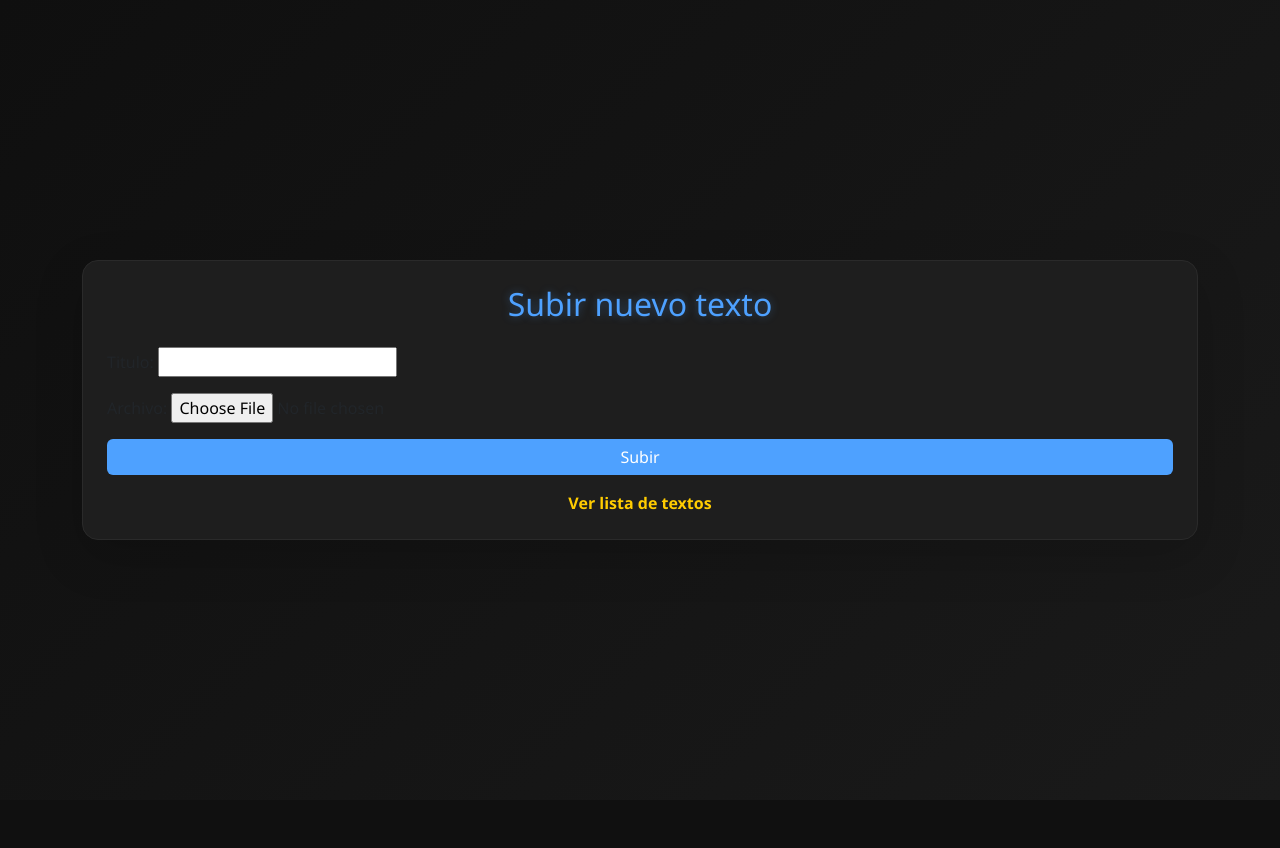
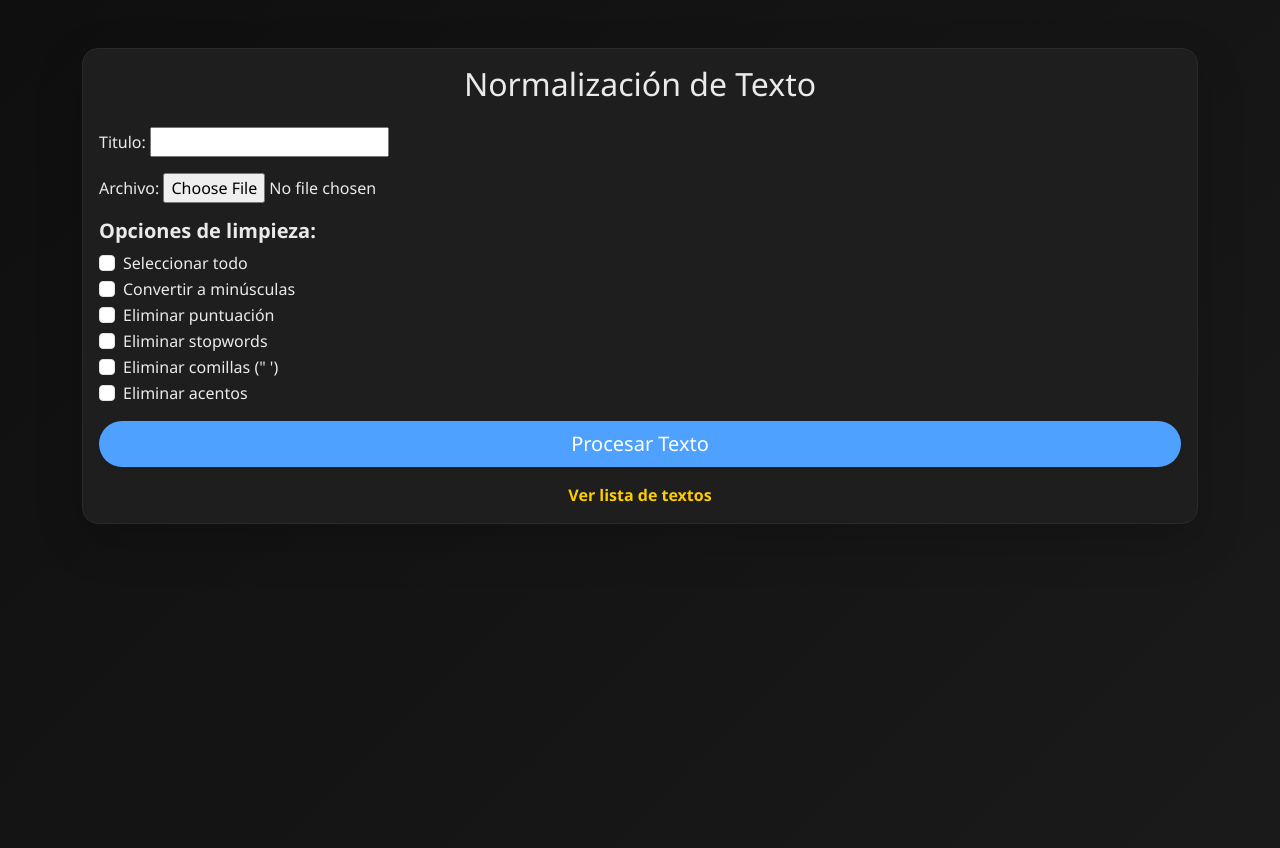
Before and after one commit to Montse175/Sistema_pln_histograma, a Django app: page /subir/ in a window 1280 px wide. Before the commit the page ends 540 px from the top, so only its background shows below. Run offline with Django 5.2, Linux system fonts and the light colour scheme.

Commit message:
feat: Implementar funcionalidades de normalización de texto Se agregaron nuevas funcionalidades al sistema para mejorar el preprocesamiento de texto. Instalación de nltk, README actualizado Cambios realizados: - Normalización de texto:   - Conversión a minúsculas.   - Eliminación de símbolos de puntuación.   - Eliminación de stopwords en español.
B

```diff
--- a/analisis/models.py
+++ b/analisis/models.py
@@ -1,12 +1,15 @@
 from django.db import models
 
-# Create your models here.
+# Create your models here
 
+from django.db import models
 
 class TextoAnalizado(models.Model):
     titulo = models.CharField(max_length=200)
     archivo = models.FileField(upload_to='textos/')
+    texto_original = models.TextField(blank=True, null=True)
+    texto_procesado = models.TextField(blank=True, null=True)
     fecha_subida = models.DateTimeField(auto_now_add=True)
 
     def __str__(self):
-        return self.titulo
+        return f"Texto {self.id} - {self.fecha_subida}"
--- /dev/null
+++ b/analisis/static/analisis/css/subir.css
@@ -0,0 +1,32 @@
+body {
+    font-family: 'Segoe UI', Tahoma, Geneva, Verdana, sans-serif;
+    background: linear-gradient(135deg, #0f0f0f, #1a1a1a);
+    color: #eaeaea;
+    min-height: 100vh;
+}
+
+.card {
+    border-radius: 1rem;
+    background: #1e1e1e;
+    border: 1px solid #2a2a2a;
+    color: #eaeaea;
+}
+
+.btn-primary {
+    background-color: #4ea1ff;
+    border: none;
+}
+
+.btn-primary:hover {
+    background-color: #357edd;
+}
+
+a.texto-link {
+    color: #ffcc00;
+    font-weight: bold;
+    text-decoration: none;
+}
+
+a.texto-link:hover {
+    color: #ffe066;
+}
--- /dev/null
+++ b/analisis/static/analisis/js/opcionesSubir.js
@@ -0,0 +1,10 @@
+document.addEventListener("DOMContentLoaded", function () {
+    const selectAll = document.getElementById("select_all");
+    const checkboxes = document.querySelectorAll("input[name='opciones']");
+
+    if (selectAll) {
+        selectAll.addEventListener("change", function () {
+            checkboxes.forEach(cb => cb.checked = this.checked);
+        });
+    }
+});
--- a/analisis/templates/analisis/subir.html
+++ b/analisis/templates/analisis/subir.html
@@ -1,69 +1,105 @@
+{% load static %}
 <!DOCTYPE html>
 <html lang="es">
 <head>
     <meta charset="UTF-8">
-    <title>Subir texto</title>
-    <!-- Bootstrap CDN -->
-    <link href="https://cdn.jsdelivr.net/npm/bootstrap@5.3.0/dist/css/bootstrap.min.css" rel="stylesheet">
-    <style>
-        body {
-            background: linear-gradient(135deg, #0f0f0f, #1a1a1a);
-            min-height: 100vh;
-            display: flex;
-            justify-content: center;
-            align-items: center;
-            color: #eaeaea;
-            font-family: 'Segoe UI', Tahoma, Geneva, Verdana, sans-serif;
-        }
-        .card {
-            border-radius: 1rem;
-            box-shadow: 0 10px 24px rgba(0,0,0,0.6);
-            background: #1e1e1e;
-            border: 1px solid #2a2a2a;
-        }
-        .btn-morado {
-            /* ahora azul para combinar con el histograma */
-            background-color: #4ea1ff;
-            color: #fff;
-            border: none;
-        }
-        .btn-morado:hover {
-            background-color: #357edd;
-            color: #fff;
-        }
-        a {
-            text-decoration: none;
-        }
-        a.texto-link {
-            /* acento amarillo como en el histograma */
-            color: #ffcc00;
-            font-weight: bold;
-        }
-        a.texto-link:hover {
-            color: #ffe066;
-        }
-        h2.text-primary {
-            /* reemplaza el azul bootstrap por un azul fijo */
-            color: #4ea1ff !important;
-            text-shadow: 0 0 8px rgba(78,161,255,0.35);
-        }
-    </style>
+    <title>Normalizar Texto</title>
+    <!-- Bootstrap CSS -->
+    <link href="https://cdn.jsdelivr.net/npm/bootstrap@5.3.2/dist/css/bootstrap.min.css" rel="stylesheet">
+    <!-- CSS personalizado -->
+    <link rel="stylesheet" href="{% static 'analisis/css/subir.css' %}">
 </head>
-<body>
-    <div class="container">
-        <div class="card p-4 shadow-lg">
-            <h2 class="text-center text-primary mb-4"> Subir nuevo texto</h2>
+<body class="bg-light">
+
+<div class="container mt-5">
+    <div class="card shadow-lg rounded-4">
+        <div class="card-body">
+            <h2 class="card-title text-center mb-4">Normalización de Texto</h2>
+
+            <!-- Formulario -->
             <form method="post" enctype="multipart/form-data" class="mb-3">
                 {% csrf_token %}
                 <div class="mb-3">
                     {{ form.as_p }}
                 </div>
-                <button type="submit" class="btn btn-morado w-100">Subir </button>
+
+                <!-- Opciones -->
+                <div class="mb-3">
+                    <h5 class="fw-bold">Opciones de limpieza:</h5>
+
+                    <div class="form-check">
+                        <input class="form-check-input" type="checkbox" id="select_all">
+                        <label class="form-check-label" for="select_all">Seleccionar todo</label>
+                    </div>
+
+                    <div class="form-check">
+                        <input class="form-check-input" type="checkbox" name="opciones" value="minusculas" id="minusculas">
+                        <label class="form-check-label" for="minusculas">Convertir a minúsculas</label>
+                    </div>
+
+                    <div class="form-check">
+                        <input class="form-check-input" type="checkbox" name="opciones" value="puntuacion" id="puntuacion">
+                        <label class="form-check-label" for="puntuacion">Eliminar puntuación</label>
+                    </div>
+
+                    <div class="form-check">
+                        <input class="form-check-input" type="checkbox" name="opciones" value="stopwords" id="stopwords">
+                        <label class="form-check-label" for="stopwords">Eliminar stopwords</label>
+                    </div>
+
+                    <div class="form-check">
+                        <input class="form-check-input" type="checkbox" name="opciones" value="comillas" id="comillas">
+                        <label class="form-check-label" for="comillas">Eliminar comillas (" ')</label>
+                    </div>
+
+                    <div class="form-check">
+                        <input class="form-check-input" type="checkbox" name="opciones" value="acentos" id="acentos">
+                        <label class="form-check-label" for="acentos">Eliminar acentos</label>
+                    </div>
+                </div>
+
+                <!-- Botón -->
+                <div class="d-grid">
+                    <button type="submit" class="btn btn-primary btn-lg rounded-pill shadow-sm">
+                        Procesar Texto
+                    </button>
+                </div>
+<!-- Resultado -->
+{% if texto_original %}
+<div class="mt-4">
+    <h5>Texto original:</h5>
+    <div class="alert alert-secondary">
+        {{ texto_original }}
+    </div>
+</div>
+{% endif %}
+
+{% if texto_procesado %}
+<div class="mt-4">
+    <h5>Texto procesado:</h5>
+    <div class="alert alert-success">
+        {{ texto_procesado}}
+    </div>
+</div>
+{% endif %}
+
+
+
+
             </form>
+
+            <!-- Link -->
             <div class="text-center">
-                <a href="/" class="texto-link"> Ver lista de textos</a>
+                <a href="/" class="texto-link">Ver lista de textos</a>
             </div>
         </div>
     </div>
+</div>
+
+<!-- JS personalizado -->
+<script src="{% static 'analisis/js/opcionesSubir.js' %}"></script>
+<!-- Bootstrap JS -->
+<script src="https://cdn.jsdelivr.net/npm/bootstrap@5.3.2/dist/js/bootstrap.bundle.min.js"></script>
+
 </body>
 </html>
--- a/analisis/urls.py
+++ b/analisis/urls.py
@@ -2,7 +2,10 @@ from django.urls import path
 from . import views
 
 urlpatterns = [
-    path('subir/', views.subir_texto, name='subir_texto'),
-    path('', views.lista_textos, name='lista_textos'),
+    path('subir/', views.subir_texto, name='subir_texto'),  # Para subir un texto
+    path('', views.lista_textos, name='lista_textos'),      # Página inicial: lista de textos
     path('histograma/<int:texto_id>/', views.generar_histograma, name='generar_histograma'),
+    # path("normalizar/", views.normalizar_texto, name="normalizar"),  # (comentado)
+    path('eliminar/<int:texto_id>/', views.eliminar_texto, name='eliminar_texto'),
+
 ]
--- a/analisis/views.py
+++ b/analisis/views.py
@@ -3,38 +3,97 @@ from .forms import TextoAnalizadoForm
 from .models import TextoAnalizado
 
 from collections import defaultdict
-import os
+import string
+import re
+from nltk.corpus import stopwords
+import unicodedata
+
+# ======= Función de limpieza / normalización =======
+def limpiar_texto(texto, opciones):
+    texto_procesado = texto
+
+    # Convertir a minúsculas
+    if "minusculas" in opciones:
+        texto_procesado = texto_procesado.lower()
+
+    # Quitar puntuación
+    if "puntuacion" in opciones:
+        texto_procesado = re.sub(r'[^a-zA-ZáéíóúÁÉÍÓÚüÜñÑ\s]', '', texto_procesado)
+
+      # Quitar acentos
+    if "acentos" in opciones:
+        texto_procesado = ''.join(
+            c for c in unicodedata.normalize('NFD', texto_procesado)
+            if unicodedata.category(c) != 'Mn'
+        )
+
+    # Tokenizar
+    tokens = texto_procesado.split()
+
+    # Eliminar stopwords
+    if "stopwords" in opciones:
+        try:
+            stop_es = set(stopwords.words("spanish"))
+        except LookupError:
+            stop_es = set()
+        tokens = [t for t in tokens if t not in stop_es]
+
+    return " ".join(tokens), tokens
 
 
+# ======= Subir texto =======
 def subir_texto(request):
     if request.method == 'POST':
         form = TextoAnalizadoForm(request.POST, request.FILES)
         if form.is_valid():
-            form.save()
-            return redirect('lista_textos')
+            texto_obj = form.save(commit=False)
+
+            # Leer archivo
+            archivo = request.FILES["archivo"].read().decode("utf-8", errors="ignore")
+            opciones = request.POST.getlist("opciones")
+
+            # Guardar original
+            texto_obj.texto_original = archivo
+
+            # Procesar
+            texto_procesado, tokens_limpios = limpiar_texto(archivo, opciones)
+            texto_obj.texto_procesado = texto_procesado
+            texto_obj.save()
+
+            return render(request, 'analisis/subir.html', {
+                'form': TextoAnalizadoForm(),
+                'texto_original': texto_obj.texto_original,
+                'texto_procesado': texto_obj.texto_procesado,
+                'tokens': tokens_limpios
+            })
     else:
         form = TextoAnalizadoForm()
+
     return render(request, 'analisis/subir.html', {'form': form})
 
 
+# ======= Lista de textos =======
 def lista_textos(request):
     textos = TextoAnalizado.objects.all().order_by('-fecha_subida')
     return render(request, 'analisis/lista.html', {'textos': textos})
 
 
+# ======= Eliminar texto =======
+def eliminar_texto(request, pk):
+    texto = get_object_or_404(TextoAnalizado, pk=pk)
+    texto.delete()
+    return redirect('lista_textos')
+
+
+# ======= Histograma =======
 def generar_histograma(request, texto_id):
     texto = get_object_or_404(TextoAnalizado, id=texto_id)
-    archivo_path = texto.archivo.path
 
-    # Leer archivo
-    with open(archivo_path, "r", encoding="utf-8") as f:
-        contenido = f.read().lower()
+    # Usamos el texto procesado en lugar del archivo crudo
+    contenido = texto.texto_procesado or ""
 
-    for ch in [",", ".", ";", ":", "?", "!", "\n", "\t"]:
-        contenido = contenido.replace(ch, " ")
     palabras = contenido.split()
 
-    # Contar palabras en una sola pasada
     conteo_dic = defaultdict(int)
     for palabra in palabras:
         conteo_dic[palabra] += 1
@@ -46,3 +105,7 @@ def generar_histograma(request, texto_id):
         'texto': texto,
         'conteo': conteo
     })
+def eliminar_texto(request, texto_id):
+    texto = get_object_or_404(TextoAnalizado, id=texto_id)
+    texto.delete()
+    return redirect('lista_textos')
```
Also changed, not shown: analisis/static/analisis/css/lista.css (added, +70 -0 lines), analisis/templates/analisis/lista.html (+54 -85 lines), analisis/templates/analisis/ver_texto.html (added, +22 -0 lines), README.md (deleted), analisis/migrations/0002_textoanalizado_texto_original_and_more.py (added).
